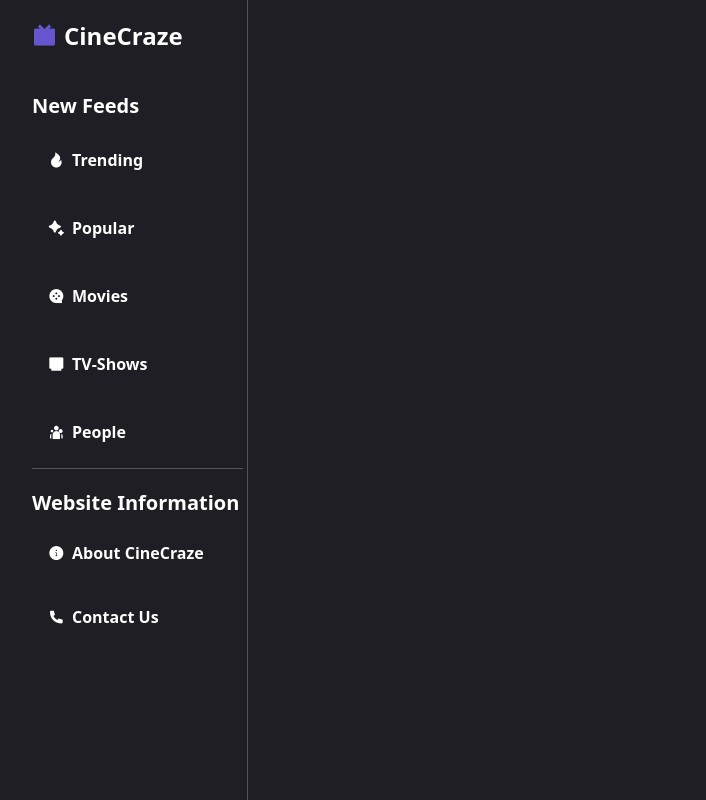
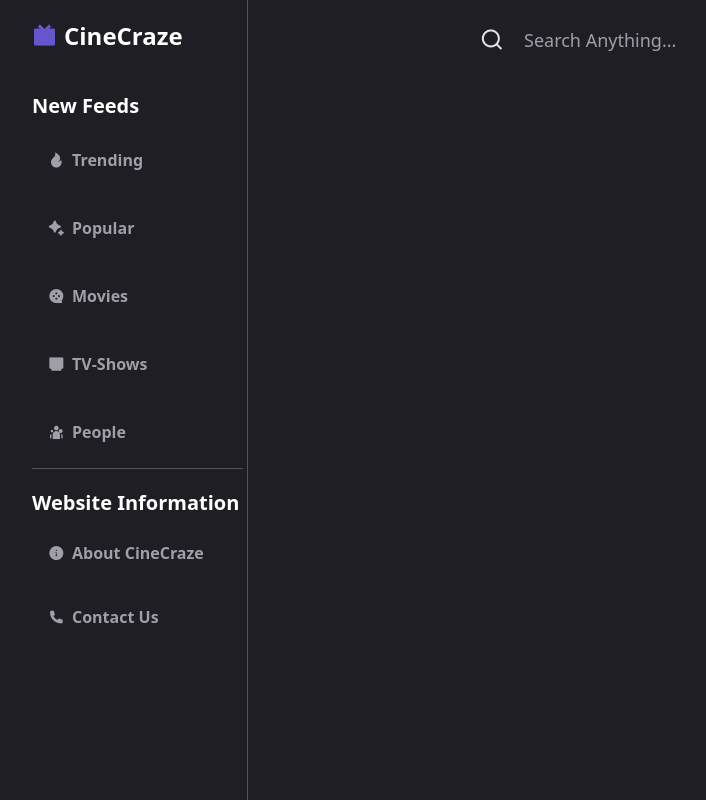
Before and after one commit to aditya-singhOfficial/CineCraze-Movie-Streaming, a React (Vite) app: page / in a window 1280 px wide. Shown: the whole page, without its empty margins (8-714 px from the left). Built offline with nearby package versions, Linux system fonts and the light colour scheme.

Commit message:
Adds Top Navbar Components

```diff
--- a/src/App.jsx
+++ b/src/App.jsx
@@ -4,7 +4,7 @@ import Home from "./pages/Home";
 
 const App = () => {
   return (
-    <div className={`bg-[#1F1E24]`}>
+    <div className={`bg-[#1F1E24] select-none flex`}>
       <Routes>
         <Route path="/" element={<Home />} />
       </Routes>
--- a/src/components/sidenav/Sidenav.jsx
+++ b/src/components/sidenav/Sidenav.jsx
@@ -9,8 +9,8 @@ const Sidenav = () => {
         <i class="ri-tv-fill text-[#6556CD] mr-2"></i>
         <span>CineCraze</span>
       </h2>
-      <nav className={`flex flex-col gap-3 text-md mt-10 mb-2`}>
-        <h2 className={`text-xl`}>New Feeds</h2>
+      <nav className={`flex flex-col text-zinc-400 gap-3 text-md mt-10 mb-2`}>
+        <h2 className={`text-xl text-white`}>New Feeds</h2>
         <Link
           className={` hover:bg-[#6556CD] duration-200 p-4 hover:text-white rounded-lg`}
         >
@@ -38,8 +38,8 @@ const Sidenav = () => {
         </Link>
       </nav>
       <hr className={`border-none bg-zinc-600 h-px`} />
-      <nav className={`flex flex-col gap-2 text-md mt-5`}>
-        <h2 className={`text-xl`}>Website Information</h2>
+      <nav className={`flex text-zinc-400 flex-col gap-2 text-md mt-5`}>
+        <h2 className={`text-xl text-white`}>Website Information</h2>
         <Link
           className={` hover:bg-[#6556CD] duration-200 p-4 hover:text-white rounded-lg`}
         >
--- /dev/null
+++ b/src/components/topnav/Topnav.jsx
@@ -0,0 +1,39 @@
+import { useState } from "react";
+import { Link } from "react-router-dom";
+
+const Topnav = () => {
+  const [query, setQuery] = useState("");
+  return (
+    <div
+      className={`relative w-full h-[10vh] flex items-center justify-center  `}
+    >
+      <i className="ri-search-line text-zinc-200 text-2xl"></i>
+      <input
+        onChange={(e) => setQuery(e.target.value)}
+        value={query}
+        className={`w-[50%] outline-none border-none text-lg text-zinc-400 placeholder-zinc-400 p-5`}
+        type="text"
+        placeholder="Search Anything..."
+      />
+      {query.length > 0 ? (
+        <i
+          onClick={() => setQuery("")}
+          className="ri-close-line cursor-pointer duration-100 text-zinc-200 text-2xl"
+        ></i>
+      ) : (
+        <i className="ri-close-line duration-100 text-2xl text-transparent"></i>
+      )}
+
+      <div
+        className={`absolute w-[50%] max-h-[50vh]  top-[90%] rounded overflow-auto bg-zinc-100`}
+      >
+        {/* <Link className={`flex p-10 font-semibold border-b-2 border-zinc-200`}>
+        <img src="" alt="" />
+        <span>Something</span>
+        </Link> */}
+      </div>
+    </div>
+  );
+};
+
+export default Topnav;
--- a/src/index.css
+++ b/src/index.css
@@ -1 +1,15 @@
 @import "tailwindcss";
+
+::-webkit-scrollbar{
+    width: 6px;
+    height: 7px;
+}
+
+::-webkit-scrollbar-thumb{
+    background-color: #1F1E24;
+    border-radius: 10px;
+}
+
+::-webkit-scrollbar-thumb:hover{
+    background-color: #6556CD;
+}
--- a/src/pages/Home.jsx
+++ b/src/pages/Home.jsx
@@ -1,13 +1,16 @@
-import Sidenav from "../components/sidenav/Sidenav"
+import Sidenav from "../components/sidenav/Sidenav";
+import Topnav from "../components/topnav/Topnav";
 
 const Home = () => {
-    document.title = "CineCraze | Home"
+  document.title = "CineCraze | Home";
   return (
-    <div>
-      <Sidenav/>
-      <div></div>
-    </div>
-  )
-}
+    <>
+      <Sidenav />
+      <div className={`w-[80%] h-screen`}>
+        <Topnav />
+      </div>
+    </>
+  );
+};
 
-export default Home
+export default Home;
```
